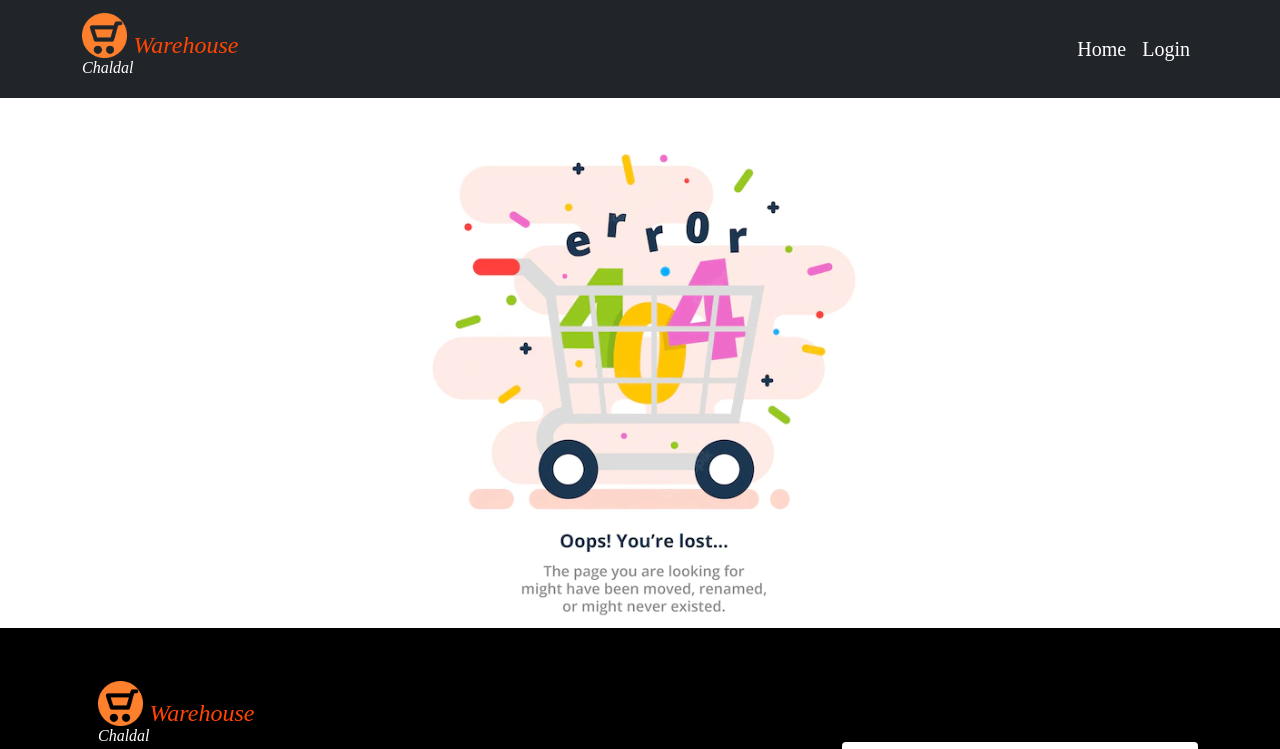
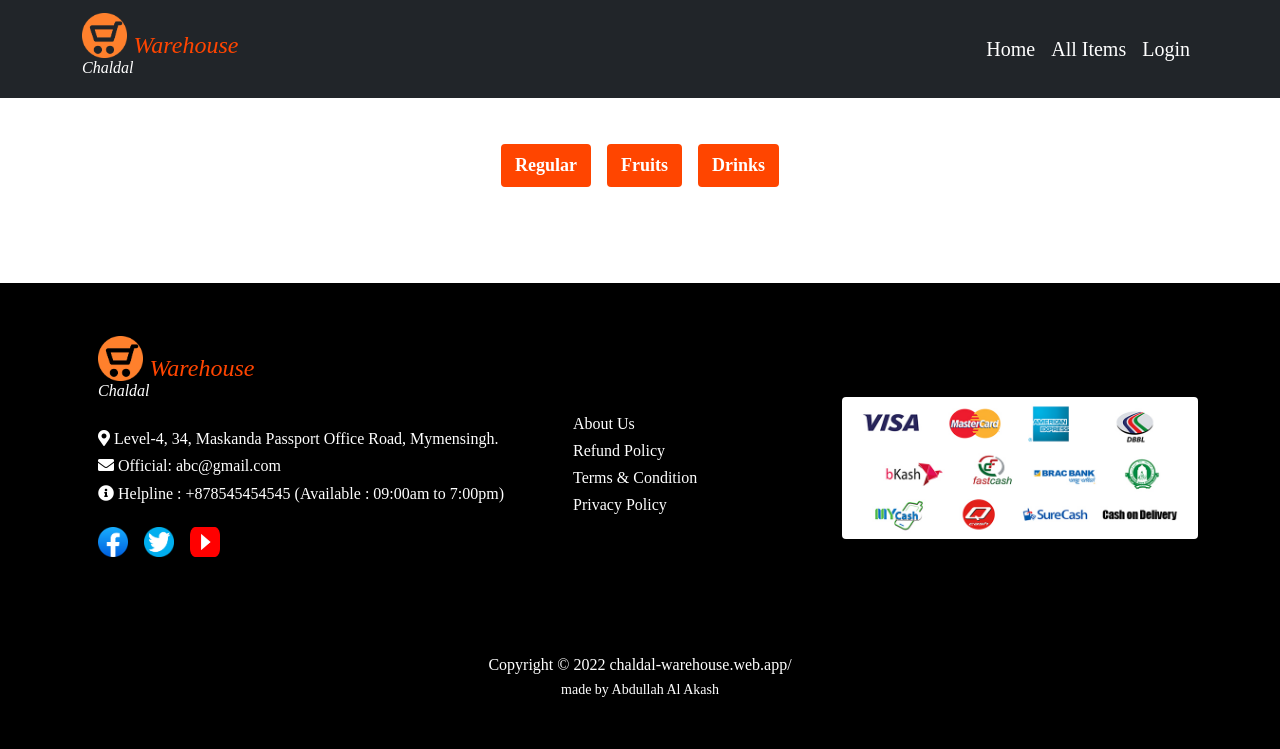
Before and after one commit to shohidul-jaman-anik/chal-dal-warehouse, a React (Create React App) app: page /all-items in a window 1280 px wide. Shown: the top 749 px of the page. Built offline with nearby package versions, Linux system fonts and the light colour scheme; no server answers.

Commit message:
Extra Item Added

```diff
--- a/public/index.html
+++ b/public/index.html
@@ -22,7 +22,7 @@
       work correctly both with client-side routing and a non-root public URL.
       Learn how to configure a non-root public URL by running `npm run build`.
     -->
-  <title>ChalDal-House</title>
+  <title>Chaldal-Warehouse</title>
   <!-- Bootstrap CDN -->
   <link href="https://cdn.jsdelivr.net/npm/bootstrap@5.0.2/dist/css/bootstrap.min.css" rel="stylesheet"
     integrity="sha384-EVSTQN3/azprG1Anm3QDgpJLIm9Nao0Yz1ztcQTwFspd3yD65VohhpuuCOmLASjC" crossorigin="anonymous">
--- a/src/App.js
+++ b/src/App.js
@@ -12,6 +12,7 @@ import ManageInventory from './Pages/Management/ManageInventory/ManageInventory'
 import MyItems from './Pages/Management/MyItems/MyItems';
 import NotFound from './Pages/NotFound/NotFound';
 import Footer from './Pages/SharedPages/Footer/Footer';
+import All_Items from './Pages/All-Items/All-Items';
 
 function App() {
   return (
@@ -20,6 +21,7 @@ function App() {
       <Routes>
         <Route path="/" element={<Home></Home>}></Route>
         <Route path="/home" element={<Home></Home>}></Route>
+        <Route path="/all-items" element={<All_Items></All_Items>}></Route>
         <Route path="/inventory/:id" element={
           <PrivateRoute>
             <Inventory></Inventory>
--- /dev/null
+++ b/src/Pages/All-Items/All-Items.js
@@ -0,0 +1,16 @@
+import React from 'react';
+import LoadItems from '../../Hooks/LoadItems';
+import './All-Items.css';
+
+const All_Items = () => {
+        const [items] = LoadItems();
+        return (
+                <div className="mt-5 pt-5 text-center pb-5 mb-5">
+                        <button className="btn login-btn">Regular</button>
+                        <button className="btn login-btn ms-3">Fruits</button>
+                        <button className="btn login-btn ms-3">Drinks</button>
+                </div>
+        );
+};
+
+export default All_Items;
--- a/src/Pages/HomePages/ItemCard/ItemCard.js
+++ b/src/Pages/HomePages/ItemCard/ItemCard.js
@@ -36,7 +36,9 @@ const ItemCard = ({ item }) => {
 
                                                         <h6 className="text-end brand-color fw-bold pb-1"><small>Already Sold {sold}kg</small> </h6>
                                                         <button onClick={() => manageItem(_id)} className="btn brand-btn">
-                                                                Manage Item
+                                                                Manage Item <svg height="20" width="20" xmlns="http://www.w3.org/2000/svg" className="h-6 w-6" fill="none" viewBox="0 0 24 24" stroke="currentColor" strokeWidth={2}>
+                                                                        <path strokeLinecap="round" strokeLinejoin="round" d="M4 4v5h.582m15.356 2A8.001 8.001 0 004.582 9m0 0H9m11 11v-5h-.581m0 0a8.003 8.003 0 01-15.357-2m15.357 2H15" />
+                                                                </svg>
                                                         </button>
                                                 </div>
                                         </div>
--- a/src/Pages/Inventory/Inventory.js
+++ b/src/Pages/Inventory/Inventory.js
@@ -87,7 +87,10 @@ const Inventory = () => {
                                                         </div>
                                                         <div className="p-3">
                                                                 <div className="d-grid gap-2">
-                                                                        <button onClick={() => handleDeliver()} className="btn login-btn">Deliver Item</button>
+                                                                        <button onClick={() => handleDeliver()} className="btn login-btn">Deliver Item <svg
+                                                                                height="30" width="30" xmlns="http://www.w3.org/2000/svg" className="h-5 w-5" viewBox="0 0 20 20" fill="currentColor">
+                                                                                <path d="M3 3a1 1 0 000 2h11a1 1 0 100-2H3zM3 7a1 1 0 000 2h5a1 1 0 000-2H3zM3 11a1 1 0 100 2h4a1 1 0 100-2H3zM13 16a1 1 0 102 0v-5.586l1.293 1.293a1 1 0 001.414-1.414l-3-3a1 1 0 00-1.414 0l-3 3a1 1 0 101.414 1.414L13 10.414V16z" />
+                                                                        </svg></button>
                                                                 </div>
                                                         </div>
                                                 </div>
@@ -104,7 +107,9 @@ const Inventory = () => {
                                                         <form onSubmit={handleSubmit(onSubmit)}>
                                                                 <input type="number" className="form-control" {...register("stockQuantity", { required: true, valueAsNumber: true })} autoComplete="off" placeholder="Stock Quantity/kg" />
                                                                 <div className="d-grid gap-2 mt-2">
-                                                                        <button type="submit" className="btn login-btn">Stock Item</button>
+                                                                        <button type="submit" className="btn login-btn">Stock Item <svg xmlns="http://www.w3.org/2000/svg" height="30" width="30" class="h-6 w-6" fill="none" viewBox="0 0 24 24" stroke="currentColor" stroke-width="2">
+                                                                                <path stroke-linecap="round" stroke-linejoin="round" d="M9 12l2 2 4-4M7.835 4.697a3.42 3.42 0 001.946-.806 3.42 3.42 0 014.438 0 3.42 3.42 0 001.946.806 3.42 3.42 0 013.138 3.138 3.42 3.42 0 00.806 1.946 3.42 3.42 0 010 4.438 3.42 3.42 0 00-.806 1.946 3.42 3.42 0 01-3.138 3.138 3.42 3.42 0 00-1.946.806 3.42 3.42 0 01-4.438 0 3.42 3.42 0 00-1.946-.806 3.42 3.42 0 01-3.138-3.138 3.42 3.42 0 00-.806-1.946 3.42 3.42 0 010-4.438 3.42 3.42 0 00.806-1.946 3.42 3.42 0 013.138-3.138z" />
+                                                                        </svg></button>
                                                                 </div>
                                                         </form>
                                                 </div>
--- a/src/Pages/Management/AddItem/AddItem.js
+++ b/src/Pages/Management/AddItem/AddItem.js
@@ -49,6 +49,15 @@ const AddItem = () => {
                                                                 <input type="text" className="form-control" {...register("name", { required: true })} autoComplete="off" placeholder="Item Name" />
                                                         </div>
                                                         <div className="mb-3">
+                                                                <h6 className="form-label">Item Category</h6>
+                                                                <select class="form-select" id="inputGroupSelect01"
+                                                                        {...register("category", { required: true })}>
+                                                                        <option value="regular">Regular</option>
+                                                                        <option value="fruits">Fruits</option>
+                                                                        <option value="drinks">Drinks</option>
+                                                                </select>
+                                                        </div>
+                                                        <div className="mb-3">
                                                                 <h6 className="form-label">Item Price</h6>
                                                                 <input type="number" className="form-control" {...register("price", { required: true, valueAsNumber: true })} autoComplete="off" placeholder="Item Price" />
                                                         </div>
--- a/src/Pages/SharedPages/Navbar/Navbar.js
+++ b/src/Pages/SharedPages/Navbar/Navbar.js
@@ -37,6 +37,9 @@ const Navbar = () => {
                                                 <ul className="navbar-nav ms-auto text-center mb-2 mb-lg-0">
                                                         <li className="nav-item">
                                                                 <Link to="/" className="nav-link active fs-5" aria-current="page" href="#">Home</Link>
+                                                        </li>
+                                                        <li className="nav-item">
+                                                                <Link to="/all-items" className="nav-link active fs-5" aria-current="page" href="#">All Items</Link>
                                                         </li>
 
                                                         <li className="nav-item">
```
Also changed, not shown: src/Pages/All-Items/All-Items.css (added).
